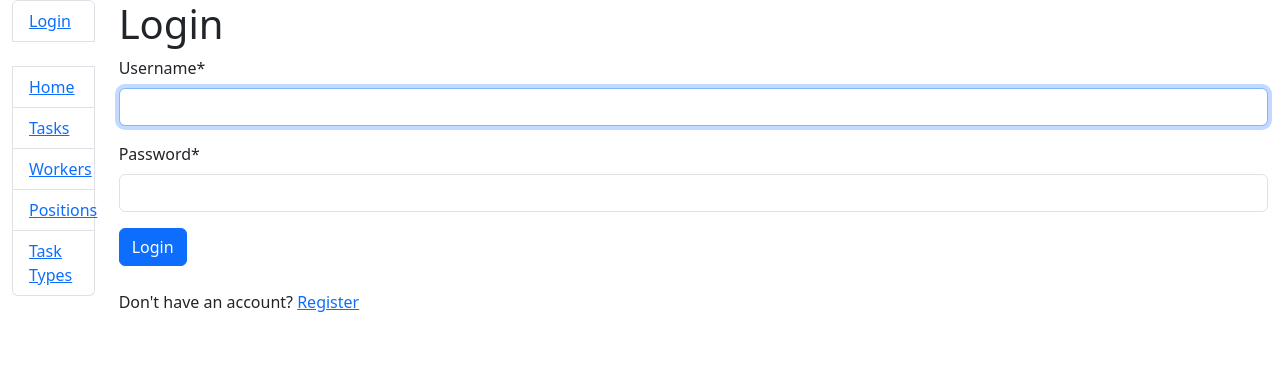
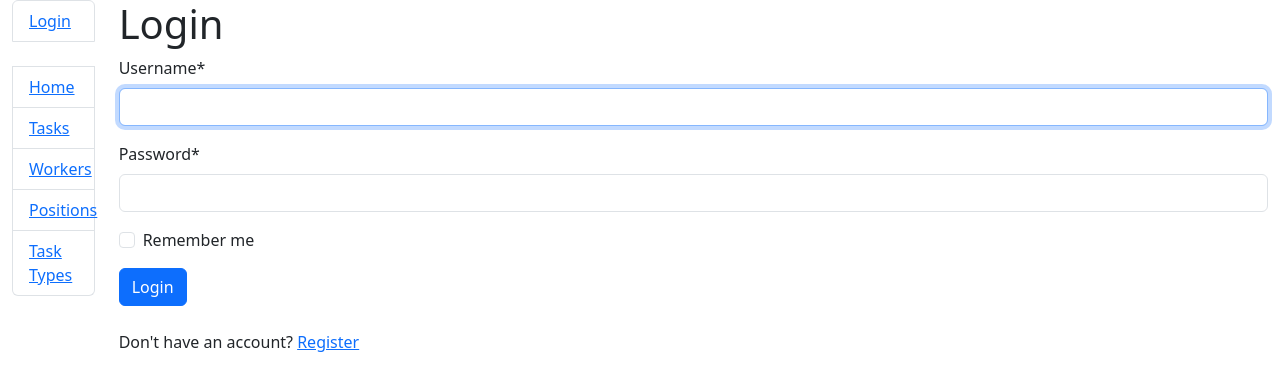
Before and after one commit to Qbusik/task-flow, a Django app: page /accounts/login/ in a window 1280 px wide. Shown: the top 391 px of the page. Run offline with Django 5.2, Linux system fonts and the light colour scheme; some libraries are stand-ins or nearby versions.

Commit message:
add remember me to login

```diff
--- a/hub/urls.py
+++ b/hub/urls.py
@@ -20,12 +20,14 @@ from hub.views import (
     TaskDeleteView,
     TaskCreateView,
     TaskUpdateView,
-    toggle_assign_to_task
+    toggle_assign_to_task,
+    CustomLoginView
 )
 
 urlpatterns = [
     path("register/", register, name="register"),
     path("", index, name="index"),
+    path("accounts/login/", CustomLoginView.as_view(), name="login"),
     path(
         "positions/",
         PositionListView.as_view(),
--- a/hub/views.py
+++ b/hub/views.py
@@ -1,6 +1,7 @@
 from django.contrib.auth import login
 from django.contrib.auth.decorators import login_required
 from django.contrib.auth.mixins import LoginRequiredMixin
+from django.contrib.auth.views import LoginView
 from django.http import HttpResponseRedirect
 from django.shortcuts import render, redirect
 from django.urls import reverse_lazy
@@ -51,6 +52,16 @@ def register(request):
         form = WorkerCreationForm()
 
     return render(request, "registration/register.html", {"form": form})
+
+
+@login_required
+def toggle_assign_to_task(request, pk):
+    worker = Worker.objects.get(id=request.user.id)
+    if Task.objects.get(id=pk) in worker.tasks.all():
+        worker.tasks.remove(pk)
+    else:
+        worker.tasks.add(pk)
+    return HttpResponseRedirect(reverse_lazy("hub:task-detail", args=[pk]))
 
 
 class PositionListView(LoginRequiredMixin, generic.ListView):
@@ -225,11 +236,11 @@ class TaskDeleteView(LoginRequiredMixin, generic.DeleteView):
     success_url = reverse_lazy("hub:task-list")
 
 
-@login_required
-def toggle_assign_to_task(request, pk):
-    worker = Worker.objects.get(id=request.user.id)
-    if Task.objects.get(id=pk) in worker.tasks.all():
-        worker.tasks.remove(pk)
-    else:
-        worker.tasks.add(pk)
-    return HttpResponseRedirect(reverse_lazy("hub:task-detail", args=[pk]))
+class CustomLoginView(LoginView):
+    def form_valid(self, form):
+        remember_me = self.request.POST.get("remember_me")
+        if remember_me:
+            self.request.session.set_expiry(604800)
+        else:
+            self.request.session.set_expiry(0)
+        return super().form_valid(form)
--- a/templates/registration/login.html
+++ b/templates/registration/login.html
@@ -16,9 +16,13 @@
 <form method="post" action="{% url 'login' %}">
   {% csrf_token %}
   {{ form|crispy }}
-
+  <div class="form-check mb-3">
+    <input class="form-check-input" type="checkbox" name="remember_me" id="remember_me">
+    <label class="form-check-label" for="remember_me">
+      Remember me
+    </label>
+  </div>
   <input type="submit" value="Login" class="btn btn-primary" />
-  <input type="hidden" name="next" value="{{ next }}" />
 </form>
 <br>
 <p>
```
